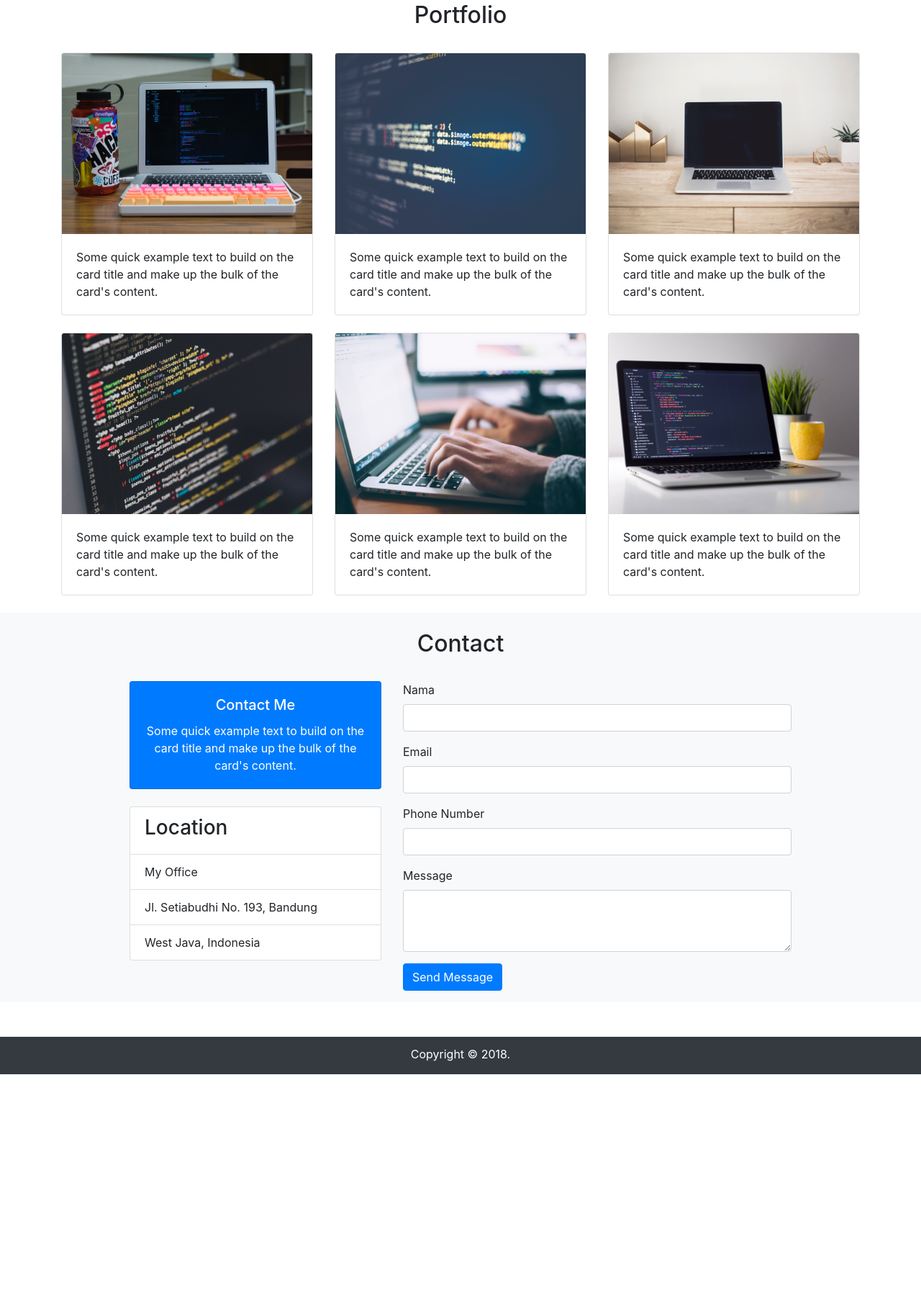
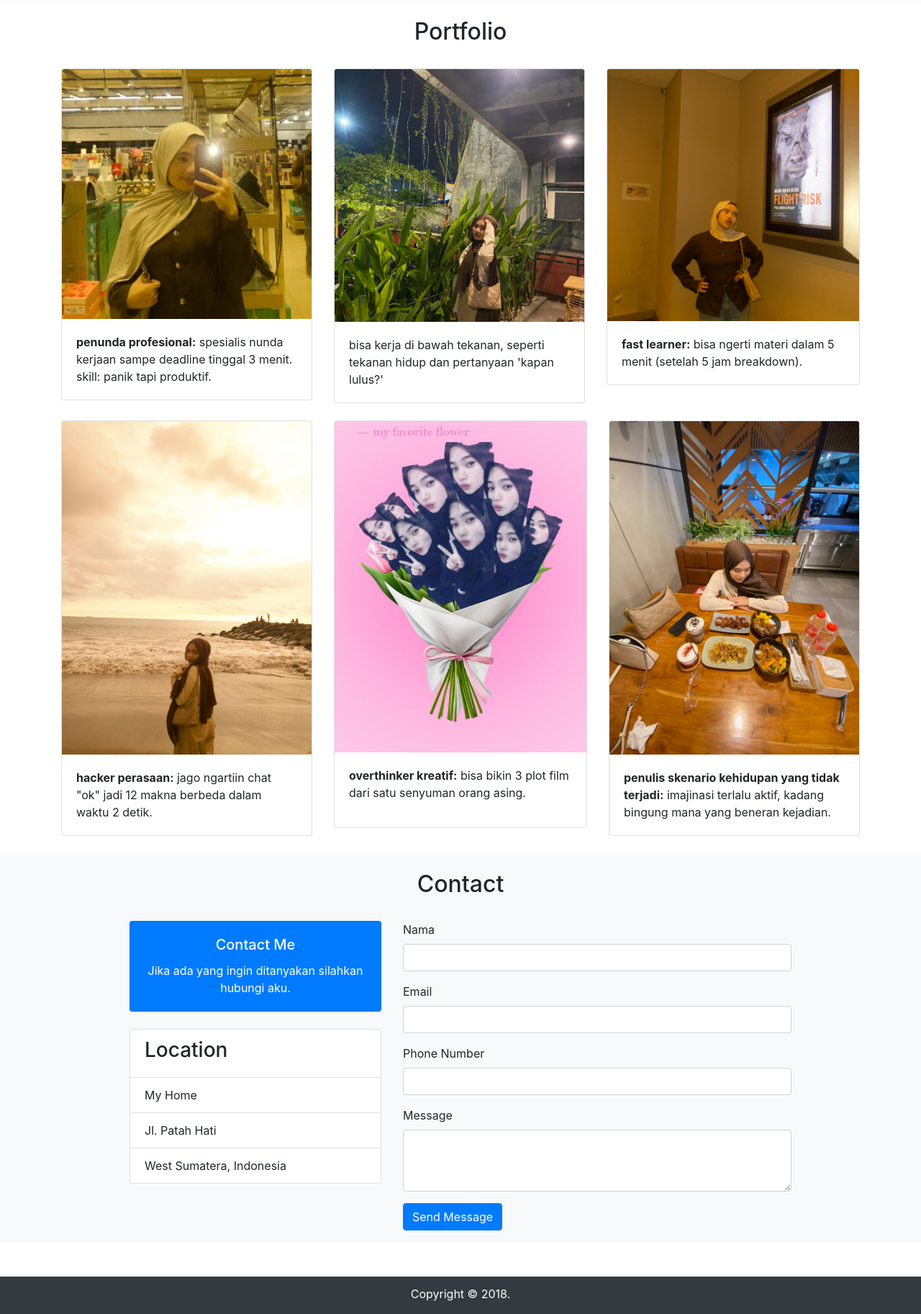
Before and after one commit to dwiegil/project_uas_portfolio, a PHP site: page / in a window 1280 px wide. Shown: the part 1461-3286 px from the top of the page at 72% size. Before the commit the page ends 2953 px from the top, so only its background shows below. Run offline with PHP 8.4, Linux system fonts and the light colour scheme; data that the repository does not hold is empty; some libraries are stand-ins or nearby versions.

Commit message:
seventh commit

```diff
--- a/css/style.css
+++ b/css/style.css
@@ -15,13 +15,23 @@ footer {
     padding-top:12px;
 }
 
+.ig-gallery {
+    display: flex;
+    flex-wrap: wrap;
+    gap: 10px; /* jarak antar foto */
+    justify-content: center; /* supaya foto di tengah */
+}
+
 .ig-thumbnail {
-    width: 100px;
-    height: 100px;
-    float: left;
+    width: 120px;
+    height: 120px;
     overflow: hidden;
+    border-radius: 10px; /* biar agak rounded */
+    box-shadow: 0 2px 8px rgba(0,0,0,0.2);
 }
 
 .ig-thumbnail img {
-    width: 100px;
+    width: 100%;
+    height: 100%;
+    object-fit: cover; /* biar foto tidak distorsi dan nge-cover seluruh thumbnail */
 }
--- a/index.php
+++ b/index.php
@@ -59,7 +59,7 @@ foreach($result['data'] as $photo) {
 
     <nav class="navbar navbar-expand-lg navbar-dark bg-dark fixed-top">
       <div class="container">
-        <a class="navbar-brand" href="#home">Sandhika Galih</a>
+        <a class="navbar-brand" href="#home">Dwi Egil Radhiatur</a>
         <button class="navbar-toggler" type="button" data-toggle="collapse" data-target="#navbarNavDropdown" aria-controls="navbarNavDropdown" aria-expanded="false" aria-label="Toggle navigation">
           <span class="navbar-toggler-icon"></span>
         </button>
@@ -83,9 +83,9 @@ foreach($result['data'] as $photo) {
     <div class="jumbotron" id="home">
       <div class="container">
         <div class="text-center">
-          <img src="img/profile1.png" class="rounded-circle img-thumbnail">
-          <h1 class="display-4">Sandhika Galih</h1>
-          <h3 class="lead">Lecturer | Programmer | Youtuber</h3>
+         <img src="img/eji.jpeg" class="rounded-circle img-thumbnail" style="width: 300px; height: 300px; object-fit: cover;">
+          <h1 class="display-4">Dwi Egil Radhiatur</h1>
+          <h3 class="lead">Mahasiswa UIN Imam Bonjol Padang</h3>
         </div>
       </div>
     </div>
@@ -101,10 +101,10 @@ foreach($result['data'] as $photo) {
         </div>
         <div class="row justify-content-center">
           <div class="col-md-5">
-            <p>Lorem ipsum dolor sit amet, consectetur adipisicing elit. Natus, molestiae sunt doloribus error ullam expedita cumque blanditiis quas vero, qui, consectetur modi possimus. Consequuntur optio ad quae possimus, debitis earum.</p>
+            <p>maunya sih jadi orang dewasa yang keren, tapi nyatanya sering kebingungan mau makan apa. hidup ini kayak drama korea, kadang bikin baper, kadang bikin pengen ketawa ketiwi sendiri.</p>
           </div>
           <div class="col-md-5">
-            <p>Lorem ipsum dolor sit amet, consectetur adipisicing elit. Natus, molestiae sunt doloribus error ullam expedita cumque blanditiis quas vero, qui, consectetur modi possimus. Consequuntur optio ad quae possimus, debitis earum.</p>
+            <p>pengen hidup bebas tanpa beban, tapi nyatanya tiap hari dibebanin tugas sama perut yang selalu laper. ahli banget buat ngeles waktu diminta kerjaan, tapi pas diminta jajan? langsung semangat 45.</p>
           </div>
         </div>
       </div>
@@ -156,12 +156,12 @@ foreach($result['data'] as $photo) {
             </div>
           </div>
           <div class="row mt-3 pb-3">
-            <div class="col">
-              <?php foreach( $photos as $photo) : ?>
-              <div class="ig-thumbnail">
-                <img src="<?= $photo; ?>">
-              </div>
-              <?php endforeach; ?>
+            <div class="col ig-gallery">
+                <?php foreach( $photos as $photo) : ?>
+                <div class="ig-thumbnail">
+                  <img src="<?= $photo; ?>">
+                </div>
+                <?php endforeach; ?>
               </div>
             </div>
           </div>
@@ -181,27 +181,27 @@ foreach($result['data'] as $photo) {
         <div class="row">
           <div class="col-md mb-4">
             <div class="card">
-              <img class="card-img-top" src="img/thumbs/1.png" alt="Card image cap">
+              <img class="card-img-top" src="img/thumbs/11.jpeg" alt="Card image cap">
               <div class="card-body">
-                <p class="card-text">Some quick example text to build on the card title and make up the bulk of the card's content.</p>
+               <p class="card-text"><strong>penunda profesional:</strong> spesialis nunda kerjaan sampe deadline tinggal 3 menit. skill: panik tapi produktif.</p>
               </div>
             </div>
           </div>
 
           <div class="col-md mb-4">
             <div class="card">
-              <img class="card-img-top" src="img/thumbs/2.png" alt="Card image cap">
+              <img class="card-img-top" src="img/thumbs/12.jpeg" alt="Card image cap">
               <div class="card-body">
-                <p class="card-text">Some quick example text to build on the card title and make up the bulk of the card's content.</p>
+                <p class="card-text">bisa kerja di bawah tekanan, seperti tekanan hidup dan pertanyaan 'kapan lulus?'</p>
               </div>
             </div>
           </div>
 
           <div class="col-md mb-4">
             <div class="card">
-              <img class="card-img-top" src="img/thumbs/3.png" alt="Card image cap">
+              <img class="card-img-top" src="img/thumbs/14.jpeg" alt="Card image cap" style="width: 350px; height: 350px; object-fit: cover;">
               <div class="card-body">
-                <p class="card-text">Some quick example text to build on the card title and make up the bulk of the card's content.</p>
+                <p class="card-text"><strong>fast learner:</strong> bisa ngerti materi dalam 5 menit (setelah 5 jam breakdown).</p>
               </div>
             </div>
           </div>
@@ -210,17 +210,17 @@ foreach($result['data'] as $photo) {
         <div class="row">
           <div class="col-md mb-4">
             <div class="card">
-              <img class="card-img-top" src="img/thumbs/4.png" alt="Card image cap">
+              <img class="card-img-top" src="img/thumbs/15.jpeg" alt="Card image cap">
               <div class="card-body">
-                <p class="card-text">Some quick example text to build on the card title and make up the bulk of the card's content.</p>
+                <p class="card-text"><strong>hacker perasaan:</strong> jago ngartiin chat "ok" jadi 12 makna berbeda dalam waktu 2 detik.</p>
               </div>
             </div>
           </div>
           <div class="col-md mb-4">
             <div class="card">
-              <img class="card-img-top" src="img/thumbs/5.png" alt="Card image cap">
+              <img class="card-img-top" src="img/thumbs/13.jpeg" alt="Card image cap" style="width: 350px; height: 460px; object-fit: cover;">
               <div class="card-body">
-                <p class="card-text">Some quick example text to build on the card title and make up the bulk of the card's content.
+                <p class="card-text"><strong>overthinker kreatif:</strong> bisa bikin 3 plot film dari satu senyuman orang asing.</p>
                 </p>
               </div>
             </div>
@@ -228,9 +228,9 @@ foreach($result['data'] as $photo) {
 
           <div class="col-md mb-4">
             <div class="card">
-              <img class="card-img-top" src="img/thumbs/6.png" alt="Card image cap">
+              <img class="card-img-top" src="img/thumbs/16.jpeg" alt="Card image cap">
               <div class="card-body">
-                <p class="card-text">Some quick example text to build on the card title and make up the bulk of the card's content.</p>
+                <p class="card-text"><strong>penulis skenario kehidupan yang tidak terjadi:</strong> imajinasi terlalu aktif, kadang bingung mana yang beneran kejadian.</p>
               </div>
             </div>
           </div>
@@ -253,15 +253,15 @@ foreach($result['data'] as $photo) {
             <div class="card bg-primary text-white mb-4 text-center">
               <div class="card-body">
                 <h5 class="card-title">Contact Me</h5>
-                <p class="card-text">Some quick example text to build on the card title and make up the bulk of the card's content.</p>
+                <p class="card-text">Jika ada yang ingin ditanyakan silahkan hubungi aku.</p>
               </div>
             </div>
 
             <ul class="list-group mb-4">
               <li class="list-group-item"><h3>Location</h3></li>
-              <li class="list-group-item">My Office</li>
-              <li class="list-group-item">Jl. Setiabudhi No. 193, Bandung</li>
-              <li class="list-group-item">West Java, Indonesia</li>
+              <li class="list-group-item">My Home</li>
+              <li class="list-group-item">Jl. Patah Hati</li>
+              <li class="list-group-item">West Sumatera, Indonesia</li>
             </ul>
           </div>
 
```
Also changed, not shown: img/eji.jpeg (added), img/thumbs/11.jpeg (added), img/thumbs/12.jpeg (added), img/thumbs/13.jpeg (added), img/thumbs/14.jpeg (added), img/thumbs/15.jpeg (added), img/thumbs/16.jpeg (added).
